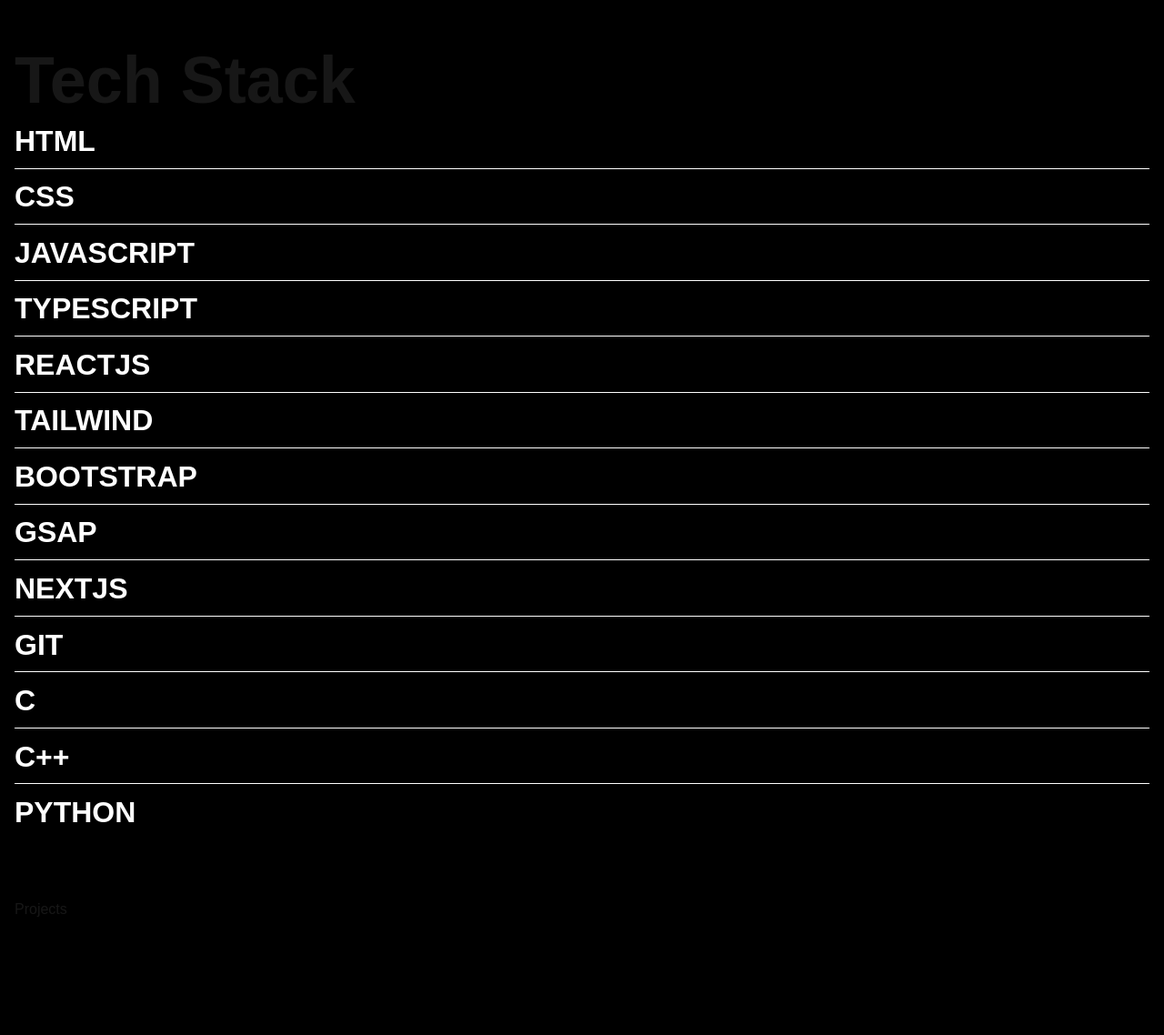
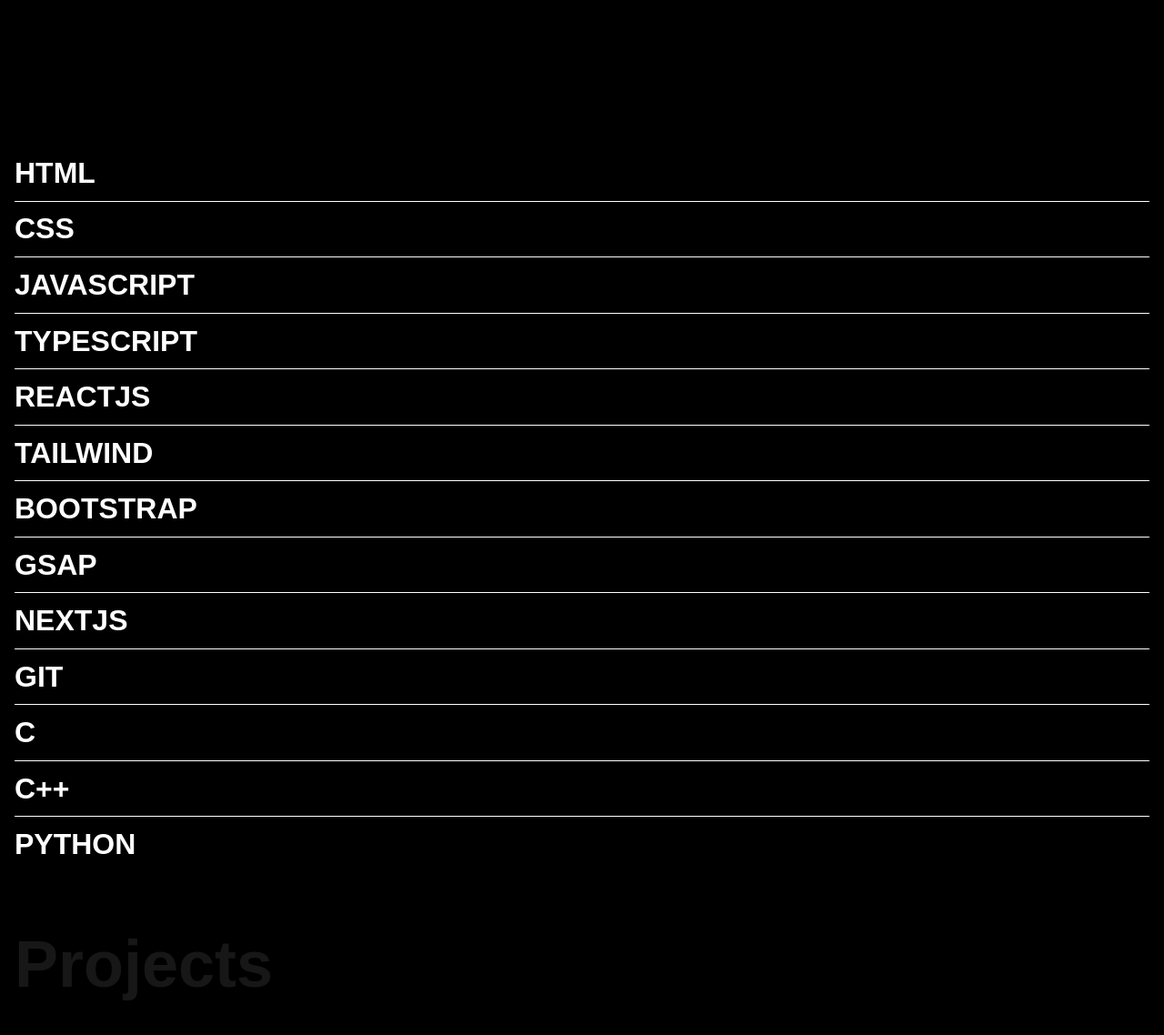
Before and after one commit to cataclysmnik/portfolio, a Next.js app: page / in a window 1280 px wide. Shown: the part 2320-3458 px from the top of the page at 91% size. Built offline with nearby package versions, Linux system fonts and the light colour scheme; a web font is replaced by a local one.

Commit message:
Fleshed out the Stack section

```diff
--- a/src/Components/FlowingMenu/FlowingMenu.tsx
+++ b/src/Components/FlowingMenu/FlowingMenu.tsx
@@ -84,11 +84,11 @@ const MenuItem: React.FC<MenuItemProps> = ({ link, text, image }) => {
   const repeatedMarqueeContent = React.useMemo(() => {
     return Array.from({ length: 4 }).map((_, idx) => (
       <React.Fragment key={idx}>
-        <span className="text-[#060010] uppercase font-normal text-[4vh] leading-[1.2] p-[1vh_1vw_0]">
+        <span className="text-[#060010] uppercase font-normal text-[4vh] leading-[1.2] p-[1vh_1vw_0] text-sm md:text-[4vh]">
           {text}
         </span>
         <div
-          className="w-[80px] h-[40px] my-[1em] mx-[1vw] p-0 bg-contain bg-center bg-no-repeat"
+          className="w-[50px] h-[25px] md:w-[80px] md:h-[40px] my-[1em] mx-[1vw] p-0 bg-contain bg-center bg-no-repeat"
           style={{ backgroundImage: `url(${image})` }}
         />
       </React.Fragment>
@@ -97,11 +97,11 @@ const MenuItem: React.FC<MenuItemProps> = ({ link, text, image }) => {
 
   return (
     <div
-      className="flex-1 relative overflow-hidden text-center shadow-[0_-1px_0_0_#fff]"
+      className="flex-1 relative overflow-hidden text-center shadow-[0_-1px_0_0_#fff] h-[60px] md:h-[100px]"
       ref={itemRef}
     >
       <a
-        className="flex items-center justify-center h-full relative cursor-pointer uppercase no-underline font-semibold text-white text-[4vh] hover:text-[#060010] focus:text-white focus-visible:text-[#060010]"
+        className="flex items-center justify-center h-full relative cursor-pointer uppercase no-underline font-semibold text-white text-sm md:text-[4vh] hover:text-[#060010] focus:text-white focus-visible:text-[#060010]"
         href={link}
         onMouseEnter={handleMouseEnter}
         onMouseLeave={handleMouseLeave}
--- a/src/app/page.tsx
+++ b/src/app/page.tsx
@@ -268,7 +268,15 @@ export default function Home() {
         </div>
       </div>
       <div className="flex py-10 md:pb-16 flex-col px-4 min-h-screen min-w-full" id="stack">
-        <h1 className="text-7xl font-semibold">Tech Stack</h1>
+        <ScrollFloat
+          animationDuration={1}
+          ease='back.inOut(2)'
+          scrollStart='center bottom+=50%'
+          scrollEnd='bottom bottom-=40%'
+          stagger={0.03}
+        >
+          Tech Stack
+        </ScrollFloat>
         <div>
           <div style={{ height: '800px', position: 'relative' }}>
             <FlowingMenu items={demoItems} />
@@ -278,7 +286,7 @@ export default function Home() {
         </div>
       </div>
       <div className="flex py-96 md:py-0 md:pb-16 flex-col px-4 min-h-screen min-w-full" id="projects">
-        <h1>Projects</h1>
+        <h1 className="text-7xl font-semibold mb-10">Projects</h1>
       </div>
       <div className="flex py-96 md:py-0 md:pb-16 flex-col px-4 min-h-screen min-w-full" id="contact">
         <h1>Contact</h1>
```
